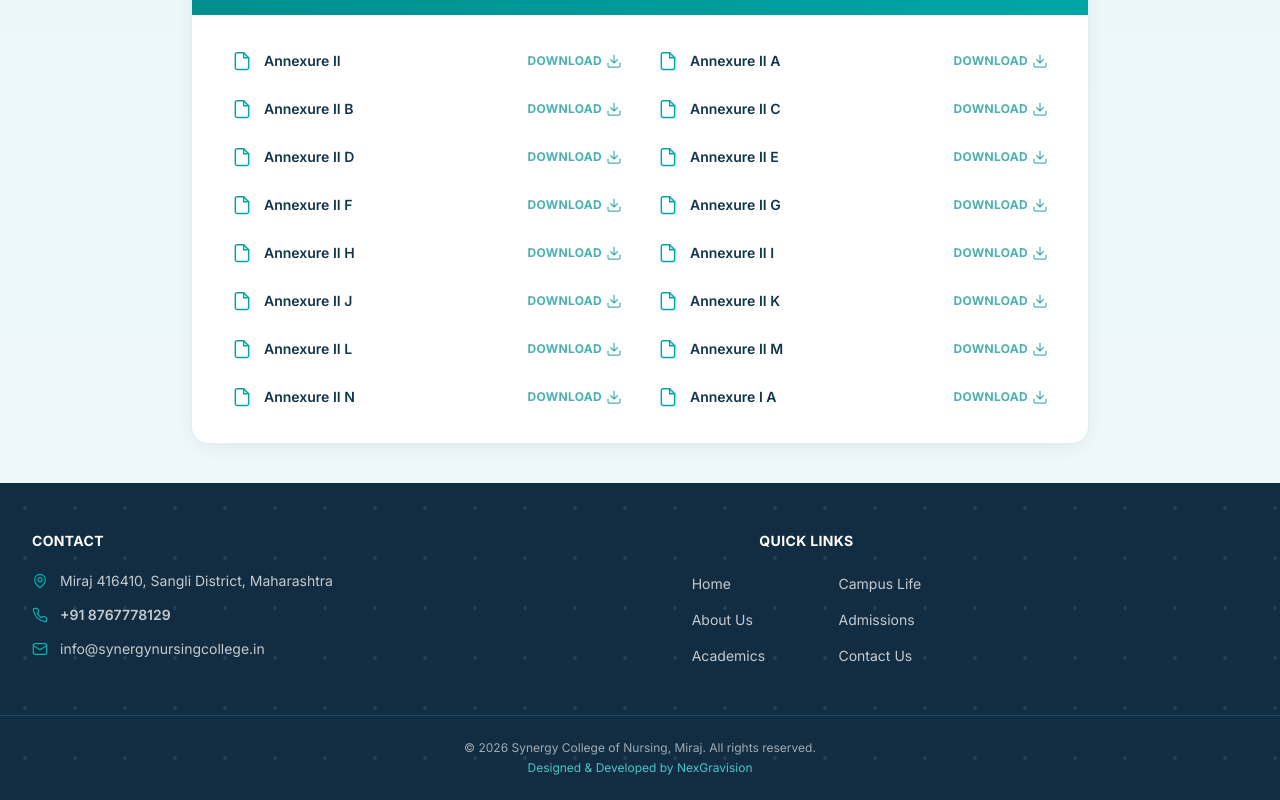
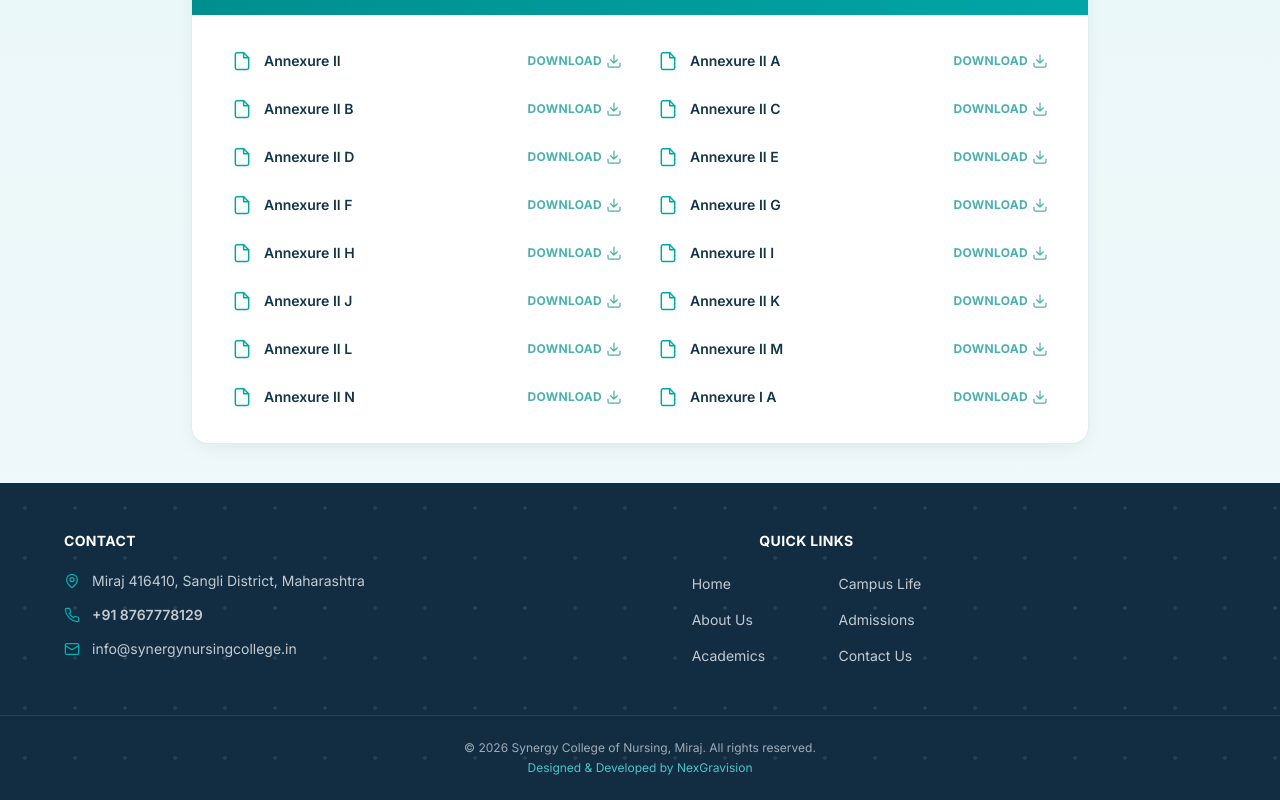
Before and after one commit to sayali2004-commit/synergynursingcollege, a React (Vite) app: page /#/mandate in a window 1280 px wide. Shown: the part 1023-1823 px from the top of the page. Built offline with nearby package versions, Linux system fonts and the light colour scheme.

Commit message:
Footer: add equal horizontal padding for symmetrical spacing

```diff
--- a/src/components/Footer.jsx
+++ b/src/components/Footer.jsx
@@ -26,7 +26,7 @@ export default function Footer() {
         }}
         aria-hidden="true"
       />
-      <div className="container-x flex flex-col items-center gap-8 py-10 sm:flex-row sm:justify-between sm:items-start sm:gap-8 lg:py-12">
+      <div className="container-x flex flex-col items-center gap-8 px-8 py-10 sm:flex-row sm:justify-between sm:items-start sm:gap-8 sm:px-16 lg:py-12">
         {/* Contact */}
         <div>
           <h3 className="font-display text-sm font-bold uppercase tracking-wide text-white">Contact</h3>
```
